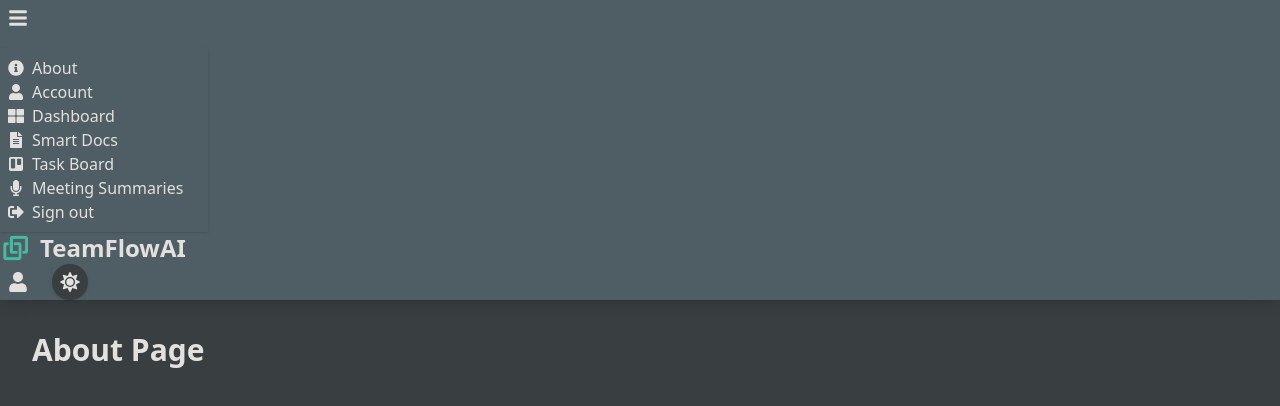
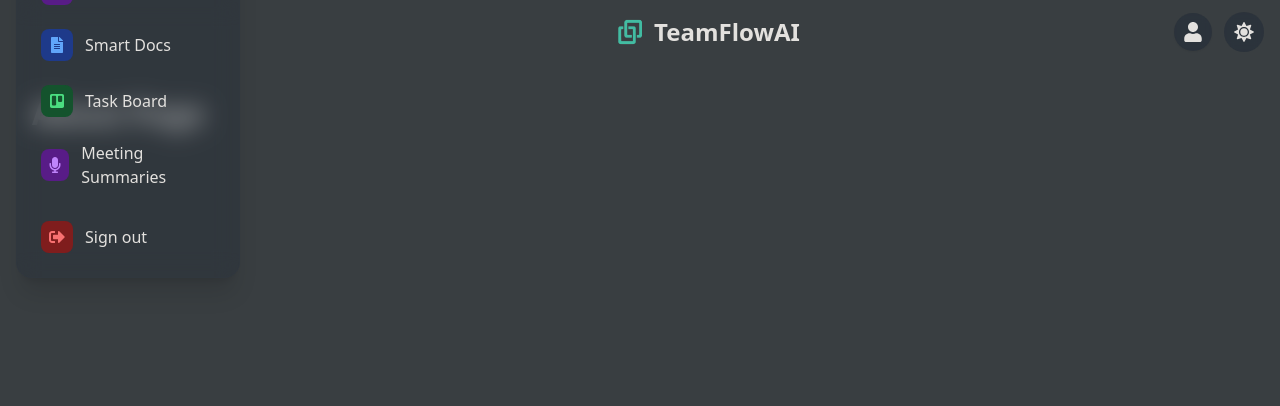
Before and after one commit to jvpatey/TeamFlowAI, a React (Vite) app in the folder frontend/: page /about in a window 1280 px wide. Shown: the top 406 px of the page. Built offline with nearby package versions, Linux system fonts and the light colour scheme; no server answers.

Commit message:
updated navbar styling

```diff
--- a/frontend/src/App.tsx
+++ b/frontend/src/App.tsx
@@ -22,8 +22,9 @@ function AuthModals() {
 // AppContent component to handle the navbar visibility
 function AppContent() {
   const location = useLocation();
-  // Hide the navbar on the welcome page
-  const hideNavbar = location.pathname === "/";
+  // Hide the navbar on the welcome page and dashboard page (dashboard renders its own)
+  const hideNavbar =
+    location.pathname === "/" || location.pathname === "/dashboard";
   return (
     <>
       {!hideNavbar && <Navbar />}
--- a/frontend/src/components/DarkModeToggle.tsx
+++ b/frontend/src/components/DarkModeToggle.tsx
@@ -7,7 +7,7 @@ export function DarkModeToggle() {
   return (
     <button
       onClick={toggleDarkMode}
-      className="p-2 rounded-full bg-gray-200 dark:bg-onyx text-onyx dark:text-timberwolf shadow hover:bg-gray-300 dark:hover:bg-gray-700 transition-colors hover:text-keppel dark:hover:text-keppel"
+      className="p-2 rounded-full bg-transparent hover:bg-keppel/20 dark:hover:bg-keppel/30 text-onyx dark:text-timberwolf transition-all duration-300 hover:text-keppel dark:hover:text-keppel hover:scale-110 border border-transparent hover:border-keppel/40"
       aria-label="Toggle dark mode"
       type="button"
     >
--- a/frontend/src/components/layout/Navbar.tsx
+++ b/frontend/src/components/layout/Navbar.tsx
@@ -7,14 +7,14 @@ import { NavbarDropdownMenu } from "./NavbarDropdownMenu";
 // Navbar component for nav throughout the app
 export function Navbar() {
   return (
-    <div className="navbar bg-timberwolf dark:bg-outerSpace shadow-lg">
+    <div className="flex items-center justify-between w-full h-16 px-4 relative z-10">
       {/* Left side - Dropdown menu */}
-      <div className="navbar-start">
+      <div className="flex-none">
         <div className="dropdown">
           <div
             tabIndex={1}
             role="button"
-            className="p-2 text-onyx dark:text-timberwolf hover:bg-keppel/20 dark:hover:bg-keppel/30 hover:scale-110 transition duration-150 rounded-full border-none outline-none"
+            className="p-2 text-onyx dark:text-timberwolf bg-white/50 dark:bg-gray-800/50 backdrop-blur-sm hover:bg-keppel/20 dark:hover:bg-keppel/30 hover:scale-110 transition-all duration-300 rounded-full border border-transparent hover:border-keppel/40 shadow-sm"
           >
             <FaBars size={20} color="currentColor" />
           </div>
@@ -23,10 +23,10 @@ export function Navbar() {
       </div>
 
       {/* Center - Logo */}
-      <div className="navbar-center">
+      <div className="flex-1 flex justify-center">
         <Link
           to="/dashboard"
-          className="flex items-center gap-2 transition-transform duration-150 hover:scale-105 group"
+          className="flex items-center gap-2 transition-all duration-300 hover:scale-105 group"
         >
           <img
             src={logoNoBg}
@@ -40,15 +40,17 @@ export function Navbar() {
       </div>
 
       {/* Right side - User and Dark Mode */}
-      <div className="navbar-end flex items-center gap-4">
+      <div className="flex-none flex items-center gap-3">
         <Link
           to="/account"
-          className="p-2 avatar text-onyx dark:text-timberwolf hover:bg-keppel/20 dark:hover:bg-keppel/30 hover:scale-110 transition duration-150 rounded-full border-none outline-none"
+          className="p-2 text-onyx dark:text-timberwolf bg-white/50 dark:bg-gray-800/50 backdrop-blur-sm hover:bg-keppel/20 dark:hover:bg-keppel/30 hover:scale-110 transition-all duration-300 rounded-full border border-transparent hover:border-keppel/40 shadow-sm"
           aria-label="User menu"
         >
           <FaUser size={20} />
         </Link>
-        <DarkModeToggle />
+        <div className="bg-white/50 dark:bg-gray-800/50 backdrop-blur-sm rounded-full border border-transparent hover:border-keppel/40 transition-all duration-300">
+          <DarkModeToggle />
+        </div>
       </div>
     </div>
   );
--- a/frontend/src/components/layout/NavbarDropdownMenu.tsx
+++ b/frontend/src/components/layout/NavbarDropdownMenu.tsx
@@ -20,62 +20,84 @@ export function NavbarDropdownMenu() {
   return (
     <ul
       tabIndex={1}
-      className="menu menu-md dropdown-content mt-3 z-[1] p-2 shadow bg-timberwolf dark:bg-outerSpace rounded-box w-52"
+      className="menu menu-md dropdown-content mt-3 z-[50] p-3 shadow-xl bg-white/30 dark:bg-gray-800/30 backdrop-blur-md border border-white/10 dark:border-gray-700/10 rounded-2xl w-56"
     >
       <li>
         <Link
           to="/about"
-          className="flex items-center gap-2 text-onyx dark:text-timberwolf rounded-md transition-colors duration-150 hover:bg-keppel/80 hover:text-white dark:hover:bg-keppel/80 dark:hover:text-onyx"
+          className="flex items-center gap-3 text-onyx dark:text-timberwolf rounded-lg p-3 transition-all duration-300 hover:bg-blue-500/20 dark:hover:bg-blue-400/20 hover:scale-105 hover:shadow-md"
         >
-          <FaInfoCircle /> About
+          <div className="w-8 h-8 bg-blue-100 dark:bg-blue-900 rounded-lg flex items-center justify-center text-blue-600 dark:text-blue-400">
+            <FaInfoCircle size={16} />
+          </div>
+          About
         </Link>
       </li>
       <li>
         <Link
           to="/account"
-          className="flex items-center gap-2 text-onyx dark:text-timberwolf rounded-md transition-colors duration-150 hover:bg-keppel/80 hover:text-white dark:hover:bg-keppel/80 dark:hover:text-onyx"
+          className="flex items-center gap-3 text-onyx dark:text-timberwolf rounded-lg p-3 transition-all duration-300 hover:bg-green-500/20 dark:hover:bg-green-400/20 hover:scale-105 hover:shadow-md"
         >
-          <FaUser /> Account
+          <div className="w-8 h-8 bg-green-100 dark:bg-green-900 rounded-lg flex items-center justify-center text-green-600 dark:text-green-400">
+            <FaUser size={16} />
+          </div>
+          Account
         </Link>
       </li>
       <li>
         <Link
           to="/dashboard"
-          className="flex items-center gap-2 text-onyx dark:text-timberwolf rounded-md transition-colors duration-150 hover:bg-keppel/80 hover:text-white dark:hover:bg-keppel/80 dark:hover:text-onyx"
+          className="flex items-center gap-3 text-onyx dark:text-timberwolf rounded-lg p-3 transition-all duration-300 hover:bg-purple-500/20 dark:hover:bg-purple-400/20 hover:scale-105 hover:shadow-md"
         >
-          <FaThLarge /> Dashboard
+          <div className="w-8 h-8 bg-purple-100 dark:bg-purple-900 rounded-lg flex items-center justify-center text-purple-600 dark:text-purple-400">
+            <FaThLarge size={16} />
+          </div>
+          Dashboard
         </Link>
       </li>
       <li>
         <Link
           to="/smart-docs"
-          className="flex items-center gap-2 text-onyx dark:text-timberwolf rounded-md transition-colors duration-150 hover:bg-keppel/80 hover:text-white dark:hover:bg-keppel/80 dark:hover:text-onyx"
+          className="flex items-center gap-3 text-onyx dark:text-timberwolf rounded-lg p-3 transition-all duration-300 hover:bg-blue-500/20 dark:hover:bg-blue-400/20 hover:scale-105 hover:shadow-md"
         >
-          <FaFileAlt /> Smart Docs
+          <div className="w-8 h-8 bg-blue-100 dark:bg-blue-900 rounded-lg flex items-center justify-center text-blue-600 dark:text-blue-400">
+            <FaFileAlt size={16} />
+          </div>
+          Smart Docs
         </Link>
       </li>
       <li>
         <Link
           to="/task-board"
-          className="flex items-center gap-2 text-onyx dark:text-timberwolf rounded-md transition-colors duration-150 hover:bg-keppel/80 hover:text-white dark:hover:bg-keppel/80 dark:hover:text-onyx"
+          className="flex items-center gap-3 text-onyx dark:text-timberwolf rounded-lg p-3 transition-all duration-300 hover:bg-green-500/20 dark:hover:bg-green-400/20 hover:scale-105 hover:shadow-md"
         >
-          <FaTrello /> Task Board
+          <div className="w-8 h-8 bg-green-100 dark:bg-green-900 rounded-lg flex items-center justify-center text-green-600 dark:text-green-400">
+            <FaTrello size={16} />
+          </div>
+          Task Board
         </Link>
       </li>
       <li>
         <Link
           to="/meeting-summaries"
-          className="flex items-center gap-2 text-onyx dark:text-timberwolf rounded-md transition-colors duration-150 hover:bg-keppel/80 hover:text-white dark:hover:bg-keppel/80 dark:hover:text-onyx"
+          className="flex items-center gap-3 text-onyx dark:text-timberwolf rounded-lg p-3 transition-all duration-300 hover:bg-purple-500/20 dark:hover:bg-purple-400/20 hover:scale-105 hover:shadow-md"
         >
-          <FaMicrophone /> Meeting Summaries
+          <div className="w-8 h-8 bg-purple-100 dark:bg-purple-900 rounded-lg flex items-center justify-center text-purple-600 dark:text-purple-400">
+            <FaMicrophone size={16} />
+          </div>
+          Meeting Summaries
         </Link>
       </li>
+      <div className="divider my-2 opacity-30"></div>
       <li>
         <button
           onClick={handleSignOut}
-          className="flex items-center gap-2 text-onyx dark:text-timberwolf rounded-md transition-colors duration-150 hover:bg-keppel/80 hover:text-white dark:hover:bg-keppel/80 dark:hover:text-onyx w-full text-left"
+          className="flex items-center gap-3 text-onyx dark:text-timberwolf rounded-lg p-3 transition-all duration-300 hover:bg-red-500/20 dark:hover:bg-red-400/20 hover:scale-105 hover:shadow-md w-full text-left"
         >
-          <FaSignOutAlt /> Sign out
+          <div className="w-8 h-8 bg-red-100 dark:bg-red-900 rounded-lg flex items-center justify-center text-red-600 dark:text-red-400">
+            <FaSignOutAlt size={16} />
+          </div>
+          Sign out
         </button>
       </li>
     </ul>
--- a/frontend/src/pages/DashboardPage.tsx
+++ b/frontend/src/pages/DashboardPage.tsx
@@ -1,14 +1,18 @@
 import { PageBackground } from "../components/layout/PageBackground";
 import { FlowingBackground } from "../components/layout/FlowingBackground";
+import { Navbar } from "../components/layout/Navbar";
 import { DashboardTiles } from "../components/dashboard/DashboardTiles";
 
 const DashboardPage = () => {
   return (
-    <PageBackground className="py-4 sm:py-6 relative overflow-hidden">
+    <PageBackground className="py-0 relative overflow-hidden min-h-screen">
       {/* Dynamic Flowing Background */}
       <FlowingBackground />
 
-      <div className="flex flex-col min-h-[calc(100vh-64px)] justify-start items-center w-full max-w-7xl mx-auto p-4 sm:p-6 lg:p-8 relative z-10">
+      {/* Navbar inside the flowing background */}
+      <Navbar />
+
+      <div className="flex flex-col flex-1 justify-start items-center w-full max-w-7xl mx-auto p-4 sm:p-6 lg:p-8 relative z-10">
         <DashboardTiles />
       </div>
     </PageBackground>
```
